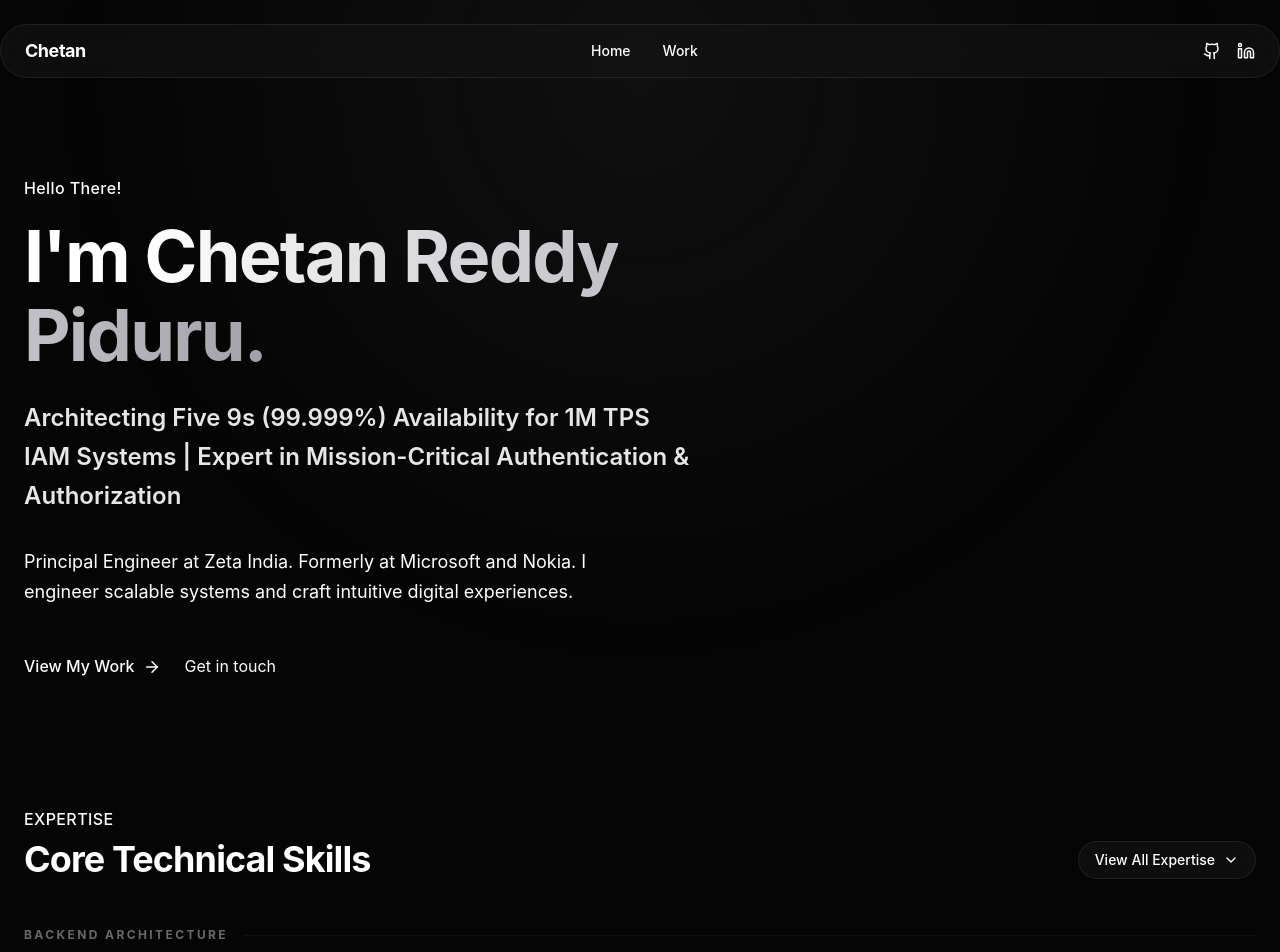
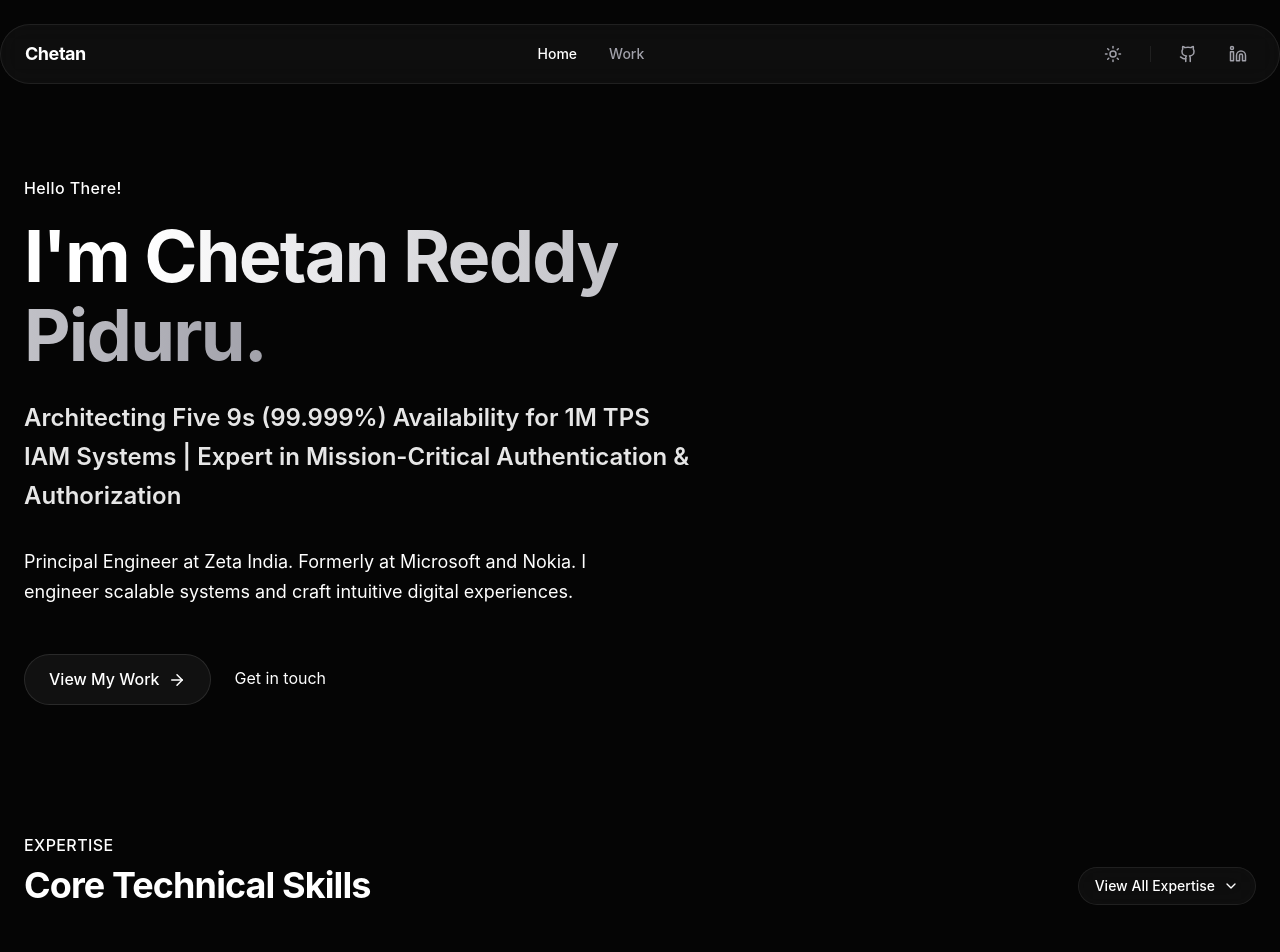
Before and after one commit to thegreatdanton/chetan_profile, a React (Vite) app: page / in a window 1280 px wide. Shown: the top 952 px of the page. Built offline with nearby package versions, Linux system fonts and the light colour scheme.

Commit message:
theme support

```diff
--- a/src/App.jsx
+++ b/src/App.jsx
@@ -5,14 +5,16 @@ import Home from './pages/Home';
 import Work from './pages/Work';
 import MoneySplitDetail from './pages/work/money-split/Detail';
 import MoneySplitPrivacy from './pages/work/money-split/Privacy';
+import { ThemeProvider } from './context/ThemeContext';
 
 function App() {
   return (
+    <ThemeProvider>
       <Router>
-      <div className="min-h-screen relative">
+        <div className="min-h-screen relative bg-[var(--bg-primary)]">
           {/* Subtle Background Gradient */}
-        <div className="fixed inset-0 z-[-1] pointer-events-none opacity-30" style={{
-          background: 'radial-gradient(circle at 50% 10%, #2a2a2a 0%, transparent 60%)'
+          <div className="fixed inset-0 z-[-1] pointer-events-none opacity-30 transition-colors duration-300" style={{
+            background: 'radial-gradient(circle at 50% 10%, var(--gradient-color) 0%, transparent 60%)'
           }}></div>
 
           <Navbar />
@@ -27,6 +29,7 @@ function App() {
           </main>
         </div>
       </Router>
+    </ThemeProvider>
   );
 }
 
--- a/src/components/Navbar.jsx
+++ b/src/components/Navbar.jsx
@@ -1,11 +1,14 @@
 import React, { useState, useEffect } from 'react';
 import { Link, useLocation } from 'react-router-dom';
-import { Github, Linkedin, ExternalLink, Menu, X } from 'lucide-react';
+import { Github, Linkedin, ExternalLink, Menu, X, Sun, Moon } from 'lucide-react';
+import { useTheme } from '../context/ThemeContext';
 
 const Navbar = () => {
     const location = useLocation();
+    const { theme, setTheme } = useTheme();
     const [isOpen, setIsOpen] = useState(false);
     const [scrolled, setScrolled] = useState(false);
+    const [showMeme, setShowMeme] = useState(false);
 
     useEffect(() => {
         const handleScroll = () => setScrolled(window.scrollY > 20);
@@ -18,20 +21,46 @@ const Navbar = () => {
         setIsOpen(false);
     }, [location]);
 
+    const handleThemeToggle = () => {
+        if (theme === 'dark') {
+            setShowMeme(true);
+            setTimeout(() => {
+                setTheme('light');
+                setShowMeme(false);
+            }, 2500);
+        } else {
+            setTheme('dark');
+        }
+    };
+
     const navLinks = [
         { name: 'Home', path: '/' },
         { name: 'Work', path: '/work' },
     ];
 
     return (
+        <>
+            {showMeme && (
+                <div className="fixed inset-0 z-[100] bg-black flex flex-col items-center justify-center p-8 text-center animate-in fade-in zoom-in duration-500">
+                    <div className="max-w-2xl bg-white p-1 rounded-lg shadow-2xl overflow-hidden transform rotate-2">
+                        <div className="bg-[#0a0a0a] p-8 border-4 border-white">
+                            <h2 className="text-4xl md:text-6xl font-black text-white mb-6 uppercase tracking-tighter leading-none italic">
+                                "If you use light theme, you are not a developer"
+                            </h2>
+                            <p className="text-xl text-gray-400 font-mono">- Wisdom of the Void</p>
+                        </div>
+                    </div>
+                </div>
+            )}
+
             <nav className={`fixed top-0 left-0 right-0 z-50 transition-all duration-300 ${scrolled ? 'py-4' : 'py-6'
                 }`}>
                 <div className="container-custom relative">
                     <div className={`glass-panel rounded-full px-6 py-3 flex items-center justify-between transition-all duration-300 -mx-6 ${scrolled ? 'bg-opacity-80' : 'bg-opacity-40 border-transparent shadow-none'
-                    } ${isOpen ? 'bg-[#1a1a1a] border-white/10' : ''}`}>
+                        } ${isOpen ? 'bg-[var(--navbar-bg)] border-[var(--glass-border)]' : ''}`}>
 
                         {/* Logo / Name */}
-                    <Link to="/" className="text-lg font-bold tracking-tight hover:text-white/80 transition-colors z-50 relative">
+                        <Link to="/" className="text-lg font-bold tracking-tight hover:opacity-80 transition-opacity z-50 relative">
                             Chetan
                         </Link>
 
@@ -41,7 +70,7 @@ const Navbar = () => {
                                 <Link
                                     key={link.path}
                                     to={link.path}
-                                className={`text-sm font-medium transition-colors hover:text-white ${location.pathname === link.path ? 'text-white' : 'text-secondary'
+                                    className={`text-sm font-medium transition-colors hover:text-[var(--text-primary)] ${location.pathname === link.path ? 'text-[var(--text-primary)]' : 'text-[var(--text-secondary)]'
                                         }`}
                                 >
                                     {link.name}
@@ -49,49 +78,67 @@ const Navbar = () => {
                             ))}
                         </div>
 
-                    {/* Desktop Socials */}
+                        {/* Desktop Socials & Theme */}
                         <div className="hidden md:flex items-center gap-4">
-                        <a href="https://github.com/thegreatdanton" target="_blank" rel="noopener noreferrer" className="text-secondary hover:text-white transition-colors">
+                            <button
+                                onClick={handleThemeToggle}
+                                className="p-2 rounded-full hover:bg-[var(--accent-glow)] transition-colors text-[var(--text-secondary)] hover:text-[var(--text-primary)]"
+                                aria-label="Toggle Theme"
+                            >
+                                {theme === 'dark' ? <Sun size={18} /> : <Moon size={18} />}
+                            </button>
+                            <div className="w-px h-4 bg-[var(--glass-border)] mx-1" />
+                            <a href="https://github.com/thegreatdanton" target="_blank" rel="noopener noreferrer" className="text-[var(--text-secondary)] hover:text-[#2dba4e] transition-colors p-2 hover:bg-[#2dba4e]/10 rounded-full">
                                 <Github size={18} />
                             </a>
-                        <a href="https://www.linkedin.com/in/chetan-reddy-piduru-11840373/" target="_blank" rel="noopener noreferrer" className="text-secondary hover:text-white transition-colors">
+                            <a href="https://www.linkedin.com/in/chetan-reddy-piduru-11840373/" target="_blank" rel="noopener noreferrer" className="text-[var(--text-secondary)] hover:text-[#0077b5] transition-colors p-2 hover:bg-[#0077b5]/10 rounded-full">
                                 <Linkedin size={18} />
                             </a>
                         </div>
 
                         {/* Mobile Menu Button */}
+                        <div className="flex items-center gap-2 md:hidden">
                             <button
-                        className="md:hidden text-white z-50 relative p-1"
+                                onClick={handleThemeToggle}
+                                className="p-2 rounded-full text-[var(--text-secondary)]"
+                                aria-label="Toggle Theme"
+                            >
+                                {theme === 'dark' ? <Sun size={20} /> : <Moon size={20} />}
+                            </button>
+                            <button
+                                className="text-[var(--text-primary)] z-50 relative p-1"
                                 onClick={() => setIsOpen(!isOpen)}
                             >
                                 {isOpen ? <X size={24} /> : <Menu size={24} />}
                             </button>
                         </div>
+                    </div>
 
                     {/* Mobile Menu Overlay */}
-                <div className={`fixed inset-0 bg-[#0a0a0a] z-40 transition-transform duration-300 ease-in-out md:hidden flex flex-col justify-center items-center gap-8 ${isOpen ? 'translate-y-0 opacity-100' : '-translate-y-full opacity-0 pointer-events-none'
+                    <div className={`fixed inset-0 bg-[var(--bg-primary)] z-40 transition-transform duration-300 ease-in-out md:hidden flex flex-col justify-center items-center gap-8 ${isOpen ? 'translate-y-0 opacity-100' : '-translate-y-full opacity-0 pointer-events-none'
                         }`}>
                         {navLinks.map((link) => (
                             <Link
                                 key={link.path}
                                 to={link.path}
-                            className={`text-2xl font-bold transition-colors ${location.pathname === link.path ? 'text-white' : 'text-secondary'}`}
+                                className={`text-2xl font-bold transition-colors ${location.pathname === link.path ? 'text-[var(--text-primary)]' : 'text-[var(--text-secondary)]'}`}
                             >
                                 {link.name}
                             </Link>
                         ))}
 
                         <div className="flex items-center gap-8 mt-4">
-                        <a href="https://github.com/thegreatdanton" target="_blank" rel="noopener noreferrer" className="text-secondary hover:text-white transition-colors">
+                            <a href="https://github.com/thegreatdanton" target="_blank" rel="noopener noreferrer" className="text-[#2dba4e] p-3 bg-[#2dba4e]/10 rounded-full">
                                 <Github size={24} />
                             </a>
-                        <a href="https://www.linkedin.com/in/chetan-reddy-piduru-11840373/" target="_blank" rel="noopener noreferrer" className="text-secondary hover:text-white transition-colors">
+                            <a href="https://www.linkedin.com/in/chetan-reddy-piduru-11840373/" target="_blank" rel="noopener noreferrer" className="text-[#0077b5] p-3 bg-[#0077b5]/10 rounded-full">
                                 <Linkedin size={24} />
                             </a>
                         </div>
                     </div>
                 </div>
             </nav>
+        </>
     );
 };
 
--- a/src/components/Skills.jsx
+++ b/src/components/Skills.jsx
@@ -91,7 +91,7 @@ const Skills = () => {
 
                 <button
                     onClick={() => setIsExpanded(!isExpanded)}
-                    className="flex items-center gap-2 text-secondary hover:text-white transition-colors text-sm font-medium border border-white/10 px-4 py-2 rounded-full glass-panel"
+                    className="flex items-center gap-2 text-secondary hover:text-[var(--text-primary)] transition-colors text-sm font-medium border border-[var(--subtle-border)] px-4 py-2 rounded-full glass-panel"
                 >
                     {isExpanded ? (
                         <>Show Less <ChevronUp size={16} /></>
@@ -113,9 +113,9 @@ const Skills = () => {
                     >
                         {visibleGroups.map((group, gIndex) => (
                             <div key={gIndex}>
-                                <h4 className="text-white/40 text-xs uppercase tracking-[0.2em] font-bold mb-6 flex items-center gap-4">
+                                <h4 className="text-[var(--text-secondary)] opacity-50 text-xs uppercase tracking-[0.2em] font-bold mb-6 flex items-center gap-4">
                                     {group.category}
-                                    <div className="h-[1px] flex-1 bg-white/5"></div>
+                                    <div className="h-[1px] flex-1 bg-[var(--subtle-bg)]"></div>
                                 </h4>
 
                                 <motion.div
@@ -133,14 +133,14 @@ const Skills = () => {
                                                 variants={item}
                                                 className="glass-panel p-4 rounded-xl flex items-center gap-3 group hover:bg-white/5 transition-all cursor-default"
                                             >
-                                                <div className="p-2 rounded-lg bg-white/5 text-secondary group-hover:text-white transition-colors">
+                                                <div className="p-2 rounded-lg bg-[var(--subtle-bg)] text-secondary group-hover:text-[var(--text-primary)] transition-colors">
                                                     <Icon size={18} />
                                                 </div>
                                                 <div>
-                                                    <p className="text-sm font-semibold tracking-tight leading-none mb-1 text-white/90 group-hover:text-white">
+                                                    <p className="text-sm font-semibold tracking-tight leading-none mb-1 text-[var(--text-primary)] opacity-90 group-hover:opacity-100">
                                                         {skill.name}
                                                     </p>
-                                                    <p className="text-[10px] text-secondary/60 leading-none">
+                                                    <p className="text-[10px] text-secondary opacity-60 leading-none">
                                                         {skill.level}
                                                     </p>
                                                 </div>
--- /dev/null
+++ b/src/context/ThemeContext.jsx
@@ -0,0 +1,31 @@
+import React, { createContext, useContext, useState, useEffect } from 'react';
+
+const ThemeContext = createContext();
+
+export const useTheme = () => useContext(ThemeContext);
+
+export const ThemeProvider = ({ children }) => {
+    const [theme, setTheme] = useState(() => {
+        const savedTheme = localStorage.getItem('theme');
+        return savedTheme || 'dark';
+    });
+
+    useEffect(() => {
+        localStorage.setItem('theme', theme);
+        if (theme === 'light') {
+            document.documentElement.classList.add('light');
+        } else {
+            document.documentElement.classList.remove('light');
+        }
+    }, [theme]);
+
+    const toggleTheme = () => {
+        setTheme((prevTheme) => (prevTheme === 'dark' ? 'light' : 'dark'));
+    };
+
+    return (
+        <ThemeContext.Provider value={{ theme, toggleTheme, setTheme }}>
+            {children}
+        </ThemeContext.Provider>
+    );
+};
--- a/src/index.css
+++ b/src/index.css
@@ -8,10 +8,35 @@
   --accent-glow: rgba(255, 255, 255, 0.08);
   --glass-bg: rgba(20, 20, 20, 0.6);
   --glass-border: rgba(255, 255, 255, 0.08);
+  --navbar-bg: #1a1a1a;
+  --gradient-color: #2a2a2a;
+  --subtle-bg: rgba(255, 255, 255, 0.05);
+  --subtle-border: rgba(255, 255, 255, 0.1);
+  --grad-start: #ffffff;
+  --grad-end: #a1a1aa;
+  --scrollbar-thumb: #333;
+  --scrollbar-thumb-hover: #444;
 
   --font-sans: 'Inter', system-ui, -apple-system, sans-serif;
+  --ease-out: cubic-bezier(0.25, 0.8, 0.25, 1);
+}
 
-  --ease-out: cubic-bezier(0.25, 0.8, 0.25, 1);
+.light {
+  --bg-primary: #ffffff;
+  --bg-secondary: #f4f4f5;
+  --text-primary: #09090b;
+  --text-secondary: #71717a;
+  --accent-glow: rgba(0, 0, 0, 0.05);
+  --glass-bg: rgba(255, 255, 255, 0.8);
+  --glass-border: rgba(0, 0, 0, 0.1);
+  --navbar-bg: #ffffff;
+  --gradient-color: #e4e4e7;
+  --subtle-bg: rgba(0, 0, 0, 0.05);
+  --subtle-border: rgba(0, 0, 0, 0.1);
+  --grad-start: #09090b;
+  --grad-end: #71717a;
+  --scrollbar-thumb: #d4d4d8;
+  --scrollbar-thumb-hover: #a1a1aa;
 }
 
 body {
@@ -22,6 +47,7 @@ body {
   -moz-osx-font-smoothing: grayscale;
   line-height: 1.6;
   overflow-x: hidden;
+  transition: background-color 0.3s ease, color 0.3s ease;
 }
 
 /* Minimalist Utilities */
@@ -30,8 +56,9 @@ body {
 }
 
 .text-gradient {
-  background: linear-gradient(to right, #fff, #a1a1aa);
+  background: linear-gradient(to right, var(--grad-start), var(--grad-end));
   -webkit-background-clip: text;
+  background-clip: text;
   -webkit-text-fill-color: transparent;
 }
 
@@ -53,10 +80,10 @@ body {
 }
 
 ::-webkit-scrollbar-thumb {
-  background: #333;
+  background: var(--scrollbar-thumb);
   border-radius: 4px;
 }
 
 ::-webkit-scrollbar-thumb:hover {
-  background: #444;
+  background: var(--scrollbar-thumb-hover);
 }
--- a/src/pages/Home.jsx
+++ b/src/pages/Home.jsx
@@ -19,7 +19,7 @@ const Home = () => {
                     I'm <span className="text-gradient">Chetan Reddy Piduru.</span>
                 </h1>
 
-                <h2 className="text-xl md:text-2xl font-semibold text-white/90 mb-8 leading-relaxed max-w-2xl">
+                <h2 className="text-xl md:text-2xl font-semibold text-[var(--text-primary)] opacity-90 mb-8 leading-relaxed max-w-2xl">
                     Architecting Five 9s (99.999%) Availability for 1M TPS IAM Systems | Expert in Mission-Critical Authentication & Authorization
                 </h2>
 
@@ -29,11 +29,11 @@ const Home = () => {
                 </p>
 
                 <div className="flex items-center gap-6">
-                    <Link to="/work" className="group flex items-center gap-2 text-white font-medium hover:opacity-80 transition-opacity">
+                    <Link to="/work" className="group flex items-center gap-2 text-[var(--text-primary)] font-medium hover:opacity-70 transition-opacity bg-[var(--text-primary)]/5 px-6 py-3 rounded-full border border-[var(--subtle-border)]">
                         View My Work
                         <ArrowRight size={18} className="group-hover:translate-x-1 transition-transform" />
                     </Link>
-                    <a href="mailto:chetanreddy193@gmail.com" className="text-secondary hover:text-white transition-colors">
+                    <a href="mailto:chetanreddy193@gmail.com" className="text-secondary hover:text-[var(--text-primary)] transition-colors border-b border-transparent hover:border-[var(--text-primary)]">
                         Get in touch
                     </a>
                 </div>
--- a/src/pages/Work.jsx
+++ b/src/pages/Work.jsx
@@ -25,7 +25,7 @@ const Work = () => {
                         transition={{ delay: index * 0.1, duration: 0.6 }}
                     >
                         <Link to={`/work/${project.id}`} className="block group">
-                            <div className="aspect-video bg-[#111] overflow-hidden rounded-xl border border-[rgba(255,255,255,0.05)] mb-4 relative">
+                            <div className="aspect-video bg-[var(--bg-secondary)] overflow-hidden rounded-xl border border-[var(--subtle-border)] mb-4 relative">
                                 <div className="absolute inset-0 bg-black/20 group-hover:bg-transparent transition-colors z-10" />
                                 <img
                                     src={`${import.meta.env.BASE_URL}${project.image}`}
--- a/src/pages/work/money-split/Privacy.jsx
+++ b/src/pages/work/money-split/Privacy.jsx
@@ -11,14 +11,14 @@ const Privacy = () => {
         return (
             <div className="container-custom pt-20 text-center">
                 <h1 className="text-2xl font-bold mb-4">Privacy Policy Not Found</h1>
-                <Link to="/work" className="text-secondary hover:text-white underline">Back to Work</Link>
+                <Link to="/work" className="text-secondary hover:text-[var(--text-primary)] underline">Back to Work</Link>
             </div>
         );
     }
 
     return (
         <div className="container-custom pt-10 pb-20">
-            <Link to={`/work/${project.id}`} className="inline-flex items-center gap-2 text-secondary hover:text-white mb-8 text-sm group transition-colors">
+            <Link to={`/work/${project.id}`} className="inline-flex items-center gap-2 text-secondary hover:text-[var(--text-primary)] mb-8 text-sm group transition-colors">
                 <ArrowLeft size={16} className="group-hover:-translate-x-1 transition-transform" />
                 Back to {project.title}
             </Link>
```
Also changed, not shown: src/components/Certifications.jsx (+4 -4 lines), src/pages/work/money-split/Detail.jsx (+7 -7 lines). Lines whose indentation alone changed are shown as unchanged.
